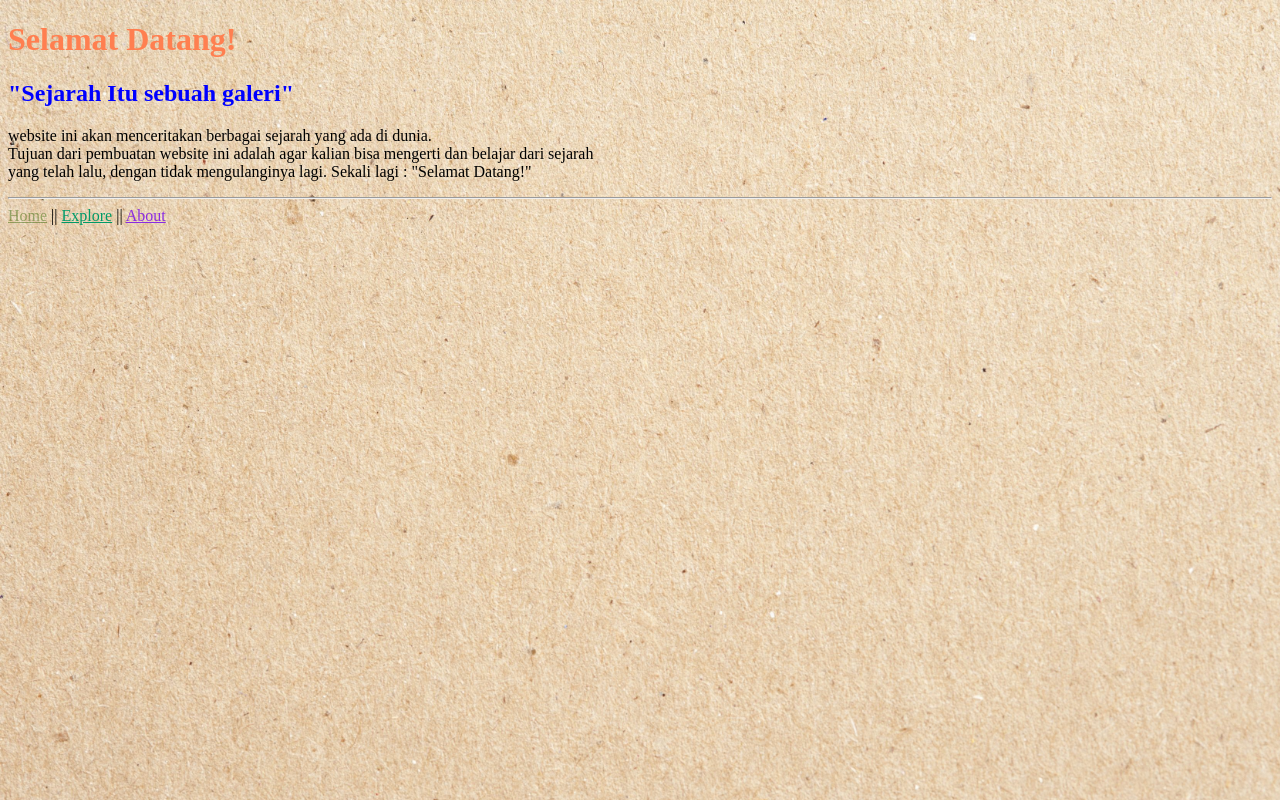
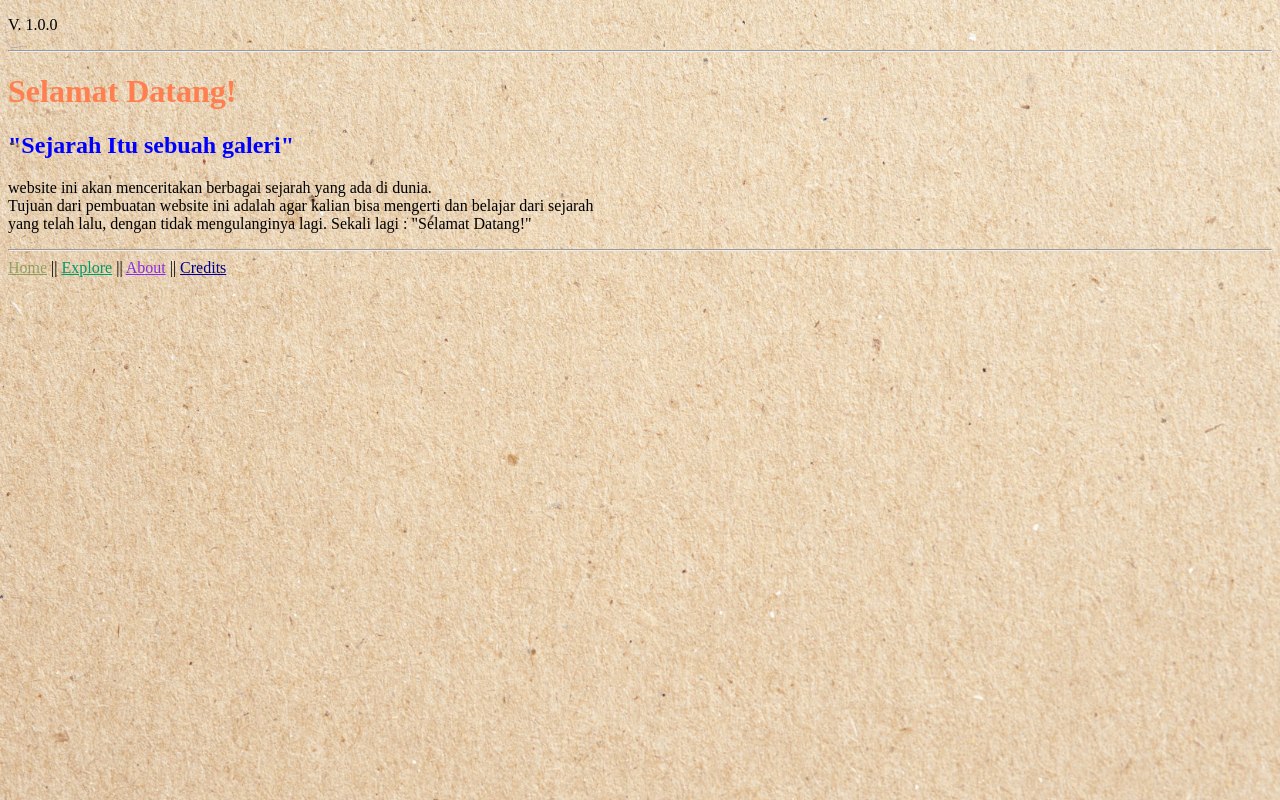
Before and after one commit to Dito100/Dito100Real.github.io, a plain HTML site: page index.html in a window 1280 px wide. Drawn offline with Linux system fonts and the light colour scheme.

Commit message:
Update index.html

```diff
--- a/index.html
+++ b/index.html
@@ -6,6 +6,8 @@
     <meta name="viewport" content="width=device-width, initial-scale=1" />
 </head>
 <body style="background-image: url(images/papierre.jpg); background-size: 1350px;">
+    <p>V. 1.0.0</p>
+    <hr>
     <h1 style="color: coral;">Selamat Datang!</h1>
     <h2 style="color: blue;">"Sejarah Itu sebuah galeri"</h2>
 
@@ -15,5 +17,6 @@ yang telah lalu, dengan tidak mengulanginya lagi. Sekali lagi : "Selamat Datang!
 <hr>
 <a href="index.html" style="color: rgba(54, 104, 5, 0.477);">Home</a> ||
 <a href="explore.html" style="color: rgb(0, 154, 103);">Explore</a> ||
-<a href="about.html" style="color: blueviolet;">About</a>
+<a href="about.html" style="color: blueviolet;">About</a> ||
+    <a href="credits.html" style="color: darkblue;">Credits</a>
 </body>
```
